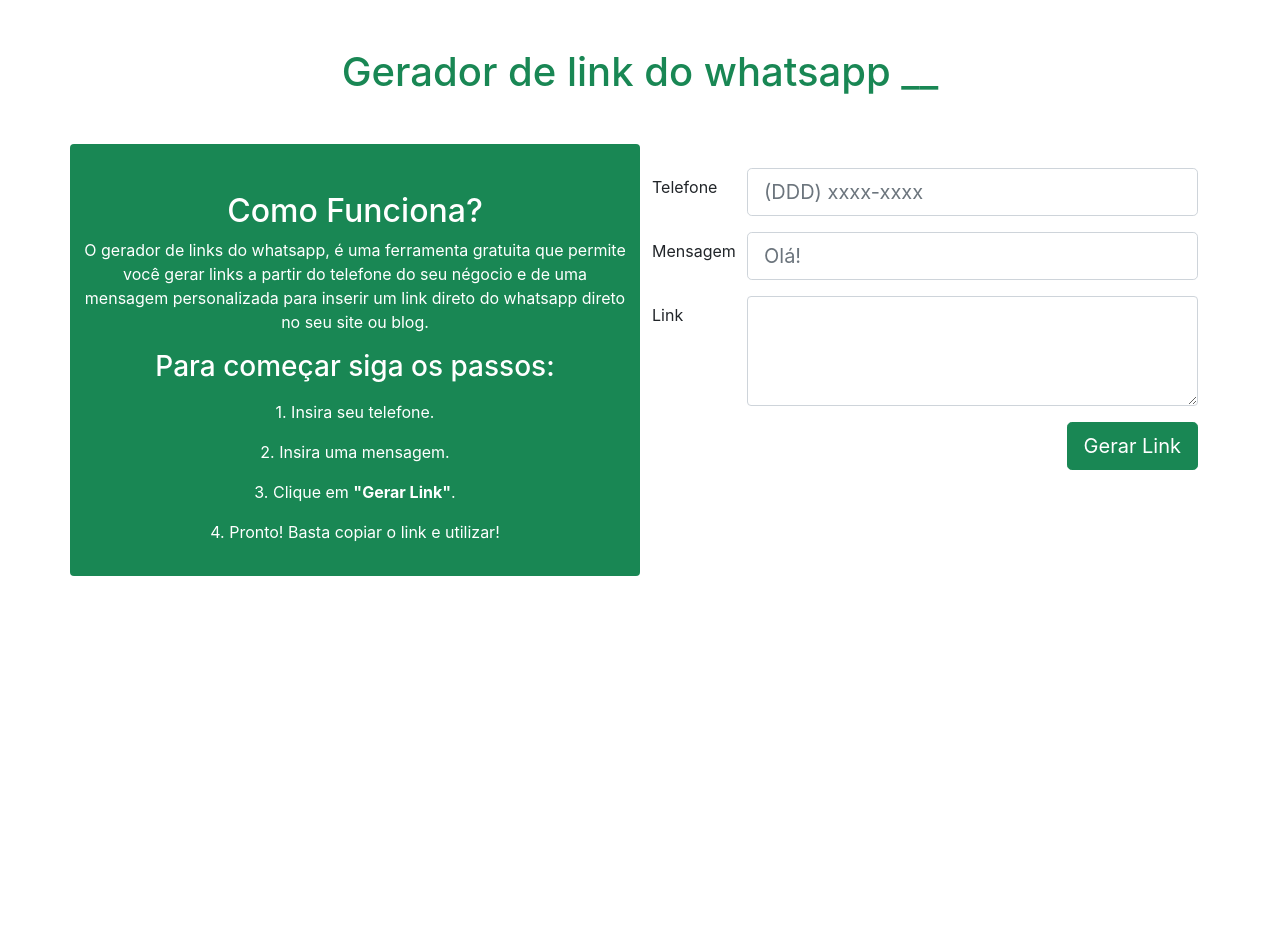
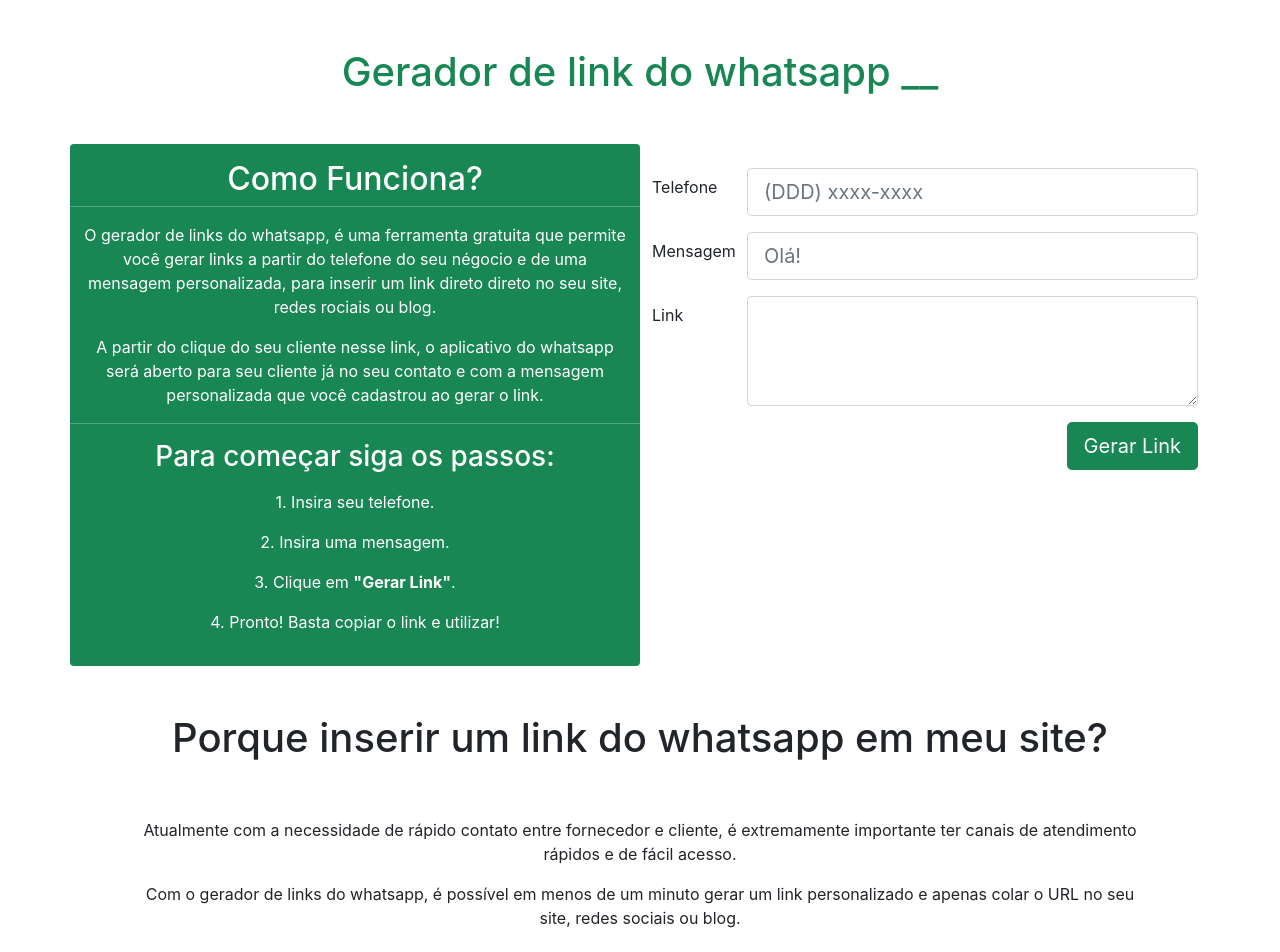
Before and after one commit to lelisraphael/whats-link-gen, a React (Create React App) app: page / in a window 1280 px wide. Shown: the top 952 px of the page. Before the commit the page ends 800 px from the top, so only its background shows below. Built offline with nearby package versions, Linux system fonts and the light colour scheme.

Commit message:
add desciption

```diff
--- a/src/components/pages/Home/index.tsx
+++ b/src/components/pages/Home/index.tsx
@@ -21,15 +21,21 @@
     <Container>
       <Row>
         <Col className="bg-success text-white text-center rounded">
-          <Row className="mt-5">
+          <Row className="mt-3">
             <h2>Como Funciona?</h2>
+            <hr />
             <p>
               O gerador de links do whatsapp, é uma ferramenta gratuita que
               permite você gerar links a partir do telefone do seu négocio e de
-              uma mensagem personalizada para inserir um link direto do whatsapp
-              direto no seu site ou blog.
+              uma mensagem personalizada, para inserir um link direto direto no
+              seu site, redes rociais ou blog.
             </p>
-
+            <p>
+              A partir do clique do seu cliente nesse link, o aplicativo do
+              whatsapp será aberto para seu cliente já no seu contato e com a
+              mensagem personalizada que você cadastrou ao gerar o link.
+            </p>
+            <hr />
             <h3>Para começar siga os passos:</h3>
             <ul className="mt-2">
               <p> 1. Insira seu telefone. </p>
@@ -110,6 +116,25 @@
           </form>
         </Col>
       </Row>
+      <Row>
+        <Col className="text-center">
+          <h1 className="mt-5">
+            Porque inserir um link do whatsapp em meu site?
+          </h1>
+          <div className="p-5">
+            <p>
+              Atualmente com a necessidade de rápido contato entre fornecedor e
+              cliente, é extremamente importante ter canais de atendimento
+              rápidos e de fácil acesso.
+            </p>
+            <p>
+              Com o gerador de links do whatsapp, é possível em menos de um
+              minuto gerar um link personalizado e apenas colar o URL no seu
+              site, redes sociais ou blog.
+            </p>
+          </div>
+        </Col>
+      </Row>
     </Container>
   );
 };
```
